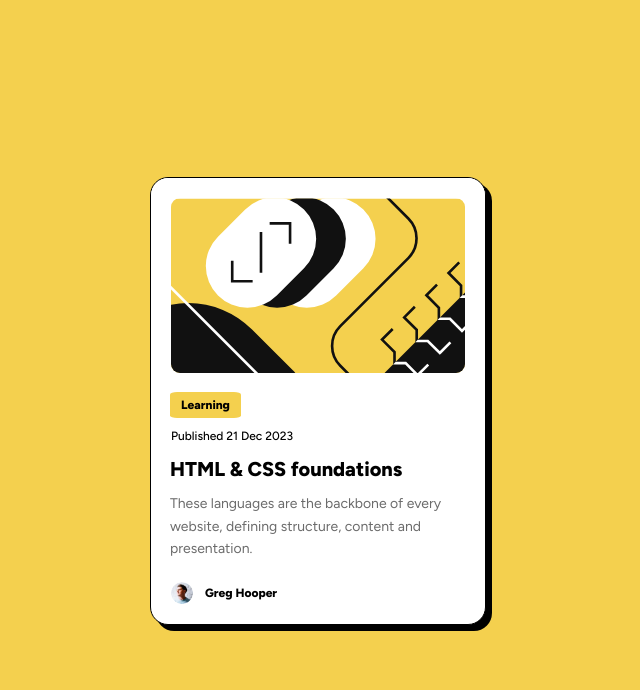
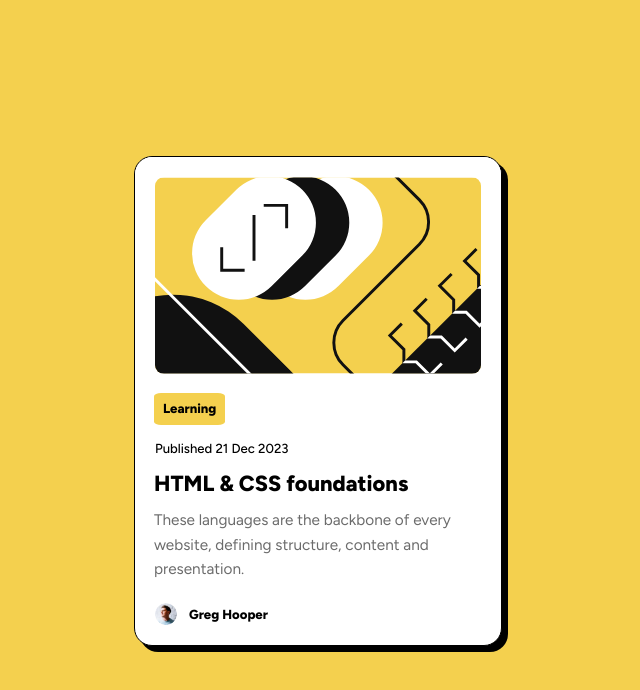
Before and after one commit to MolinaEf/blog-preview-card, a plain HTML site: page index.html in a window 1280 px wide. Shown: the whole page, without its empty margins (322-962 px from the left). Drawn offline with Linux system fonts and the light colour scheme.

Commit message:
Update style.css

```diff
--- a/style.css
+++ b/style.css
@@ -53,7 +53,7 @@ body {
 .blog-category {
     font-weight: 800;
     font-size: 0.6em;
-    padding: 5px 10px;
+    padding: 0.6em;
     border-radius: 10%;
     background-color: hsl(47, 88%, 63%);
 }
@@ -70,7 +70,7 @@ body {
 }
 
 .publish-date {
-    margin: 10px 0 5px 18px;
+    margin: 15px 0 10px 18px;
     font-size: 0.6em;
     font-weight: 500;
 }
@@ -101,8 +101,8 @@ body {
 
 @media (min-width: 768px) {
     .container {
-        width: 21rem;
-        height: 28rem;
-        font-size: 20px;
+        width: 23rem;
+        height: 30.67rem;
+        font-size: 21.9px;
     }
 }
```
